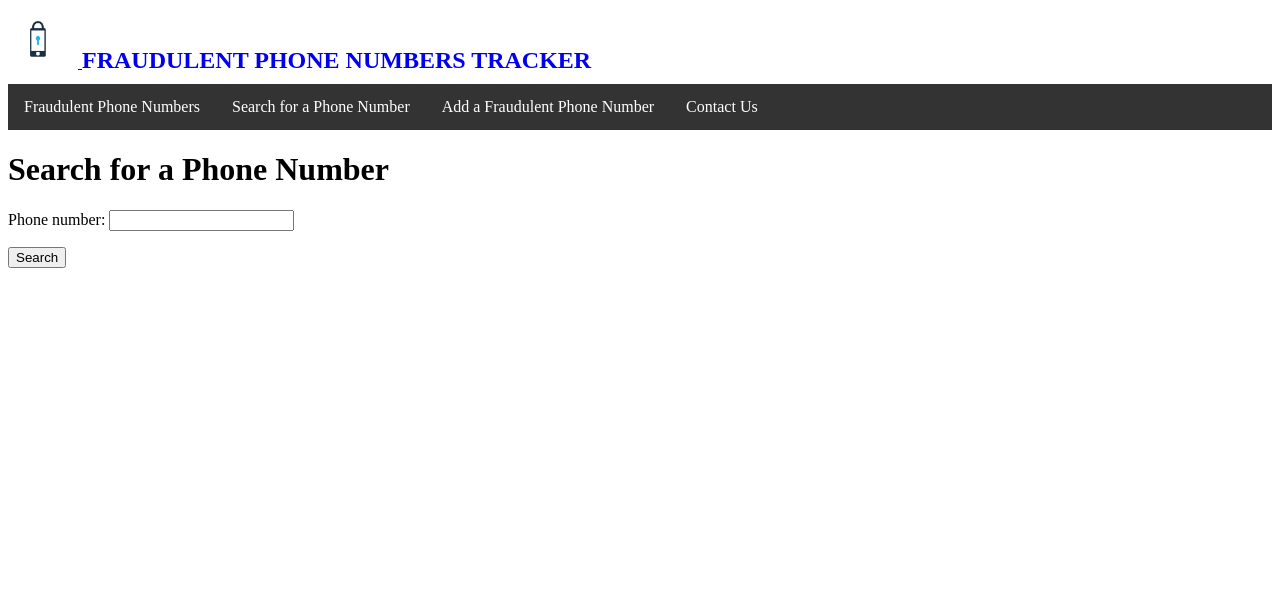
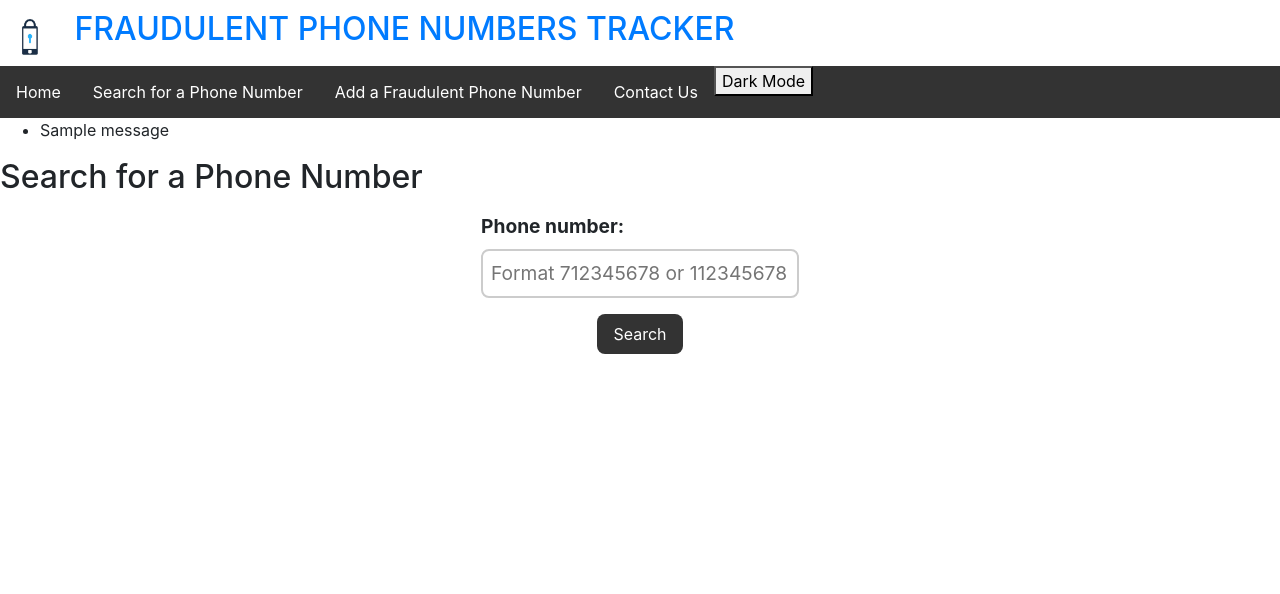
Before and after one commit to limo39/Namba, a Django app: page /search/ in a window 1280 px wide. Shown: the top 594 px of the page. Run offline with Django 4.2, Linux system fonts and the light colour scheme; tables that the repository leaves empty hold one stand-in row (values such as "Sample post"); one stand-in notice (Sample message) is shown; some libraries are stand-ins or nearby versions.

Commit message:
second commit

```diff
--- a/App/forms.py
+++ b/App/forms.py
@@ -2,16 +2,27 @@ from django import forms
 from .models import ReportedPhoneNumber
 
 class PhoneNumberSearchForm(forms.Form):
-    phone_number = forms.CharField(max_length=20)
+    phone_number = forms.IntegerField(max_value=999999999, widget=forms.TextInput(attrs={'placeholder': 'Format 712345678 or 112345678'}))
+
+    def cleaned_phone_number(self):
+        phone_number = self.cleaned_data['phone_number']
+        if not isinstance(phone_number, int):
+            raise forms.ValidationError('Enter a valid phone number')
+        if not ReportedPhoneNumber.objects.filter(phone_number=phone_number).exists():
+            raise forms.ValidationError('Number not found')
+        return phone_number
 
 class AddPhoneNumberForm(forms.Form):
-    phone_number = forms.CharField(max_length=20)
+    phone_number = forms.CharField(min_length=9,max_length=9, widget=forms.TextInput(attrs={'placeholder': 'Format 712345678 or 112345678'}))
 
     def clean_phone_number(self):
         phone_number = self.cleaned_data['phone_number']
+        if not isinstance(phone_number, int):
+            raise forms.ValidationError('Enter a valid phone number')
         if ReportedPhoneNumber.objects.filter(phone_number=phone_number).exists():
             raise forms.ValidationError("This phone number has already been reported.")
         return phone_number
+
 
 class ContactForm(forms.Form):
     name = forms.CharField(label='Your Name', max_length=100)
--- a/App/models.py
+++ b/App/models.py
@@ -9,3 +9,6 @@ class ReportedPhoneNumber(models.Model):
 
     def __str__(self):
         return self.phone_number
+
+class Report(models.Model):
+    reported_phone_number = models.ForeignKey(ReportedPhoneNumber, on_delete=models.CASCADE, related_name='reports')
--- a/App/templates/App/add_fraudulent_phone_numbers.html
+++ b/App/templates/App/add_fraudulent_phone_numbers.html
@@ -1,10 +1,10 @@
 {% extends 'base.html' %}
 
 {% block content %}
-  <h1>Add Fraudulent Phone Number</h1>
-  <form method="post">
+  <h1 class="heading">Add Fraudulent Phone Number</h1>
+  <form class="form" method="post">
     {% csrf_token %}
     {{ form.as_p }}
-    <button type="submit">Add</button>
+    <button class="button" type="submit">Add</button>
   </form>
 {% endblock %}
--- a/App/templates/App/phone_number_search.html
+++ b/App/templates/App/phone_number_search.html
@@ -1,17 +1,17 @@
 {% extends 'base.html' %}
 
 {% block content %}
-    <h1>Search for a Phone Number</h1>
-    <form method="post">
+  <h1 class="heading">Search for a Phone Number</h1>
+  <form class="form" method="post">
     {% csrf_token %}
     {{ form.as_p }}
-        <button type="submit">Search</button>
+    <button class="button" type="submit">Search</button>
   </form>
   {% if queryset %}
-        <h2>Results:</h2>
-        <ul>
+    <h2 class="subheading">Results:</h2>
+    <ul class="results-list", align="center">
       {% for reported_number in queryset %}
-            <li>{{ reported_number.phone_number }}</li>
+        <li>+254{{ reported_number.phone_number }}</li>
       {% empty %}
         <li>No matching phone numbers found.</li>
       {% endfor %}
--- a/App/templates/base.html
+++ b/App/templates/base.html
@@ -5,6 +5,15 @@
     <meta charset="UTF-8">
     <title>{% block title %}Fraudulent Phone Numbers{% endblock %}</title>
     <link rel="stylesheet" href="{% static 'styles/style.css' %}">
+    <!-- Bootstrap CSS -->
+    <link rel="stylesheet" href="https://maxcdn.bootstrapcdn.com/bootstrap/4.0.0/css/bootstrap.min.css">
+    <link rel="stylesheet" href="https://stackpath.bootstrapcdn.com/bootstrap/4.3.1/css/bootstrap.min.css" integrity="sha384-ggOyR0iXCbMQv3Xipma34MD+dH/1fQ784/j6cY/iJTQUOhcWr7x9JvoRxT2MZw1T" crossorigin="anonymous">
+
+    <!-- Bootstrap JS -->
+    <script src="https://code.jquery.com/jquery-3.3.1.slim.min.js" integrity="sha384-q8i/X+965DzO0rT7abK41JStQIAqVgRVzpbzo5smXKp4YfRvH+8abtTE1Pi6jizo" crossorigin="anonymous"></script>
+    <script src="https://cdnjs.cloudflare.com/ajax/libs/popper.js/1.14.7/umd/popper.min.js" integrity="sha384-UO2eT0CpHqdSJQ6hJty5KVphtPhzWj9WO1clHTMGa3JDZwrnQq4sF86dIHNDz0W1" crossorigin="anonymous"></script>
+    <script src="https://stackpath.bootstrapcdn.com/bootstrap/4.3.1/js/bootstrap.min.js" integrity="sha384-JjSmVgyd0p3pXB1rRibZUAYoIIy6OrQ6VrjIEaFf/nJGzIxFDsf4x0xIM+B07jRM" crossorigin="anonymous"></script>
+
 </head>
 <body>
     <header>
@@ -15,13 +24,21 @@
         </a>
         <nav>
             <ul>
-                <li><a href="{% url 'fraudulent_phone_numbers' %}">Fraudulent Phone Numbers</a></li>
+                <li><a href="{% url 'fraudulent_phone_numbers' %}">Home</a></li>
                 <li><a href="{% url 'phone_number_search' %}">Search for a Phone Number</a></li>
                 <li><a href="{% url 'add_phone_number' %}">Add a Fraudulent Phone Number</a></li>
                 <li><a href="{% url 'contact_us' %}">Contact Us</a></li>
+                <li ><button id="dark-mode-btn">Dark Mode</button></li>
             </ul>
         </nav>
     </header>
+    {% if messages %}
+    <ul class="messages">
+        {% for message in messages %}
+        <li>{{ message }}</li>
+        {% endfor %}
+    </ul>
+    {% endif %}
     <main>
         {% block content %}
         {% endblock %}
@@ -30,4 +47,6 @@
         &copy; 2023 Namba One
     </footer>
 </body>
+
+</script>
 </html>
--- a/App/views.py
+++ b/App/views.py
@@ -10,8 +10,18 @@ class FraudulentPhoneNumbersView(TemplateView):
 
     def get_context_data(self, **kwargs):
         context = super().get_context_data(**kwargs)
-        context['reported_phone_numbers'] = ReportedPhoneNumber.objects.all()
+
+        reported_phone_numbers = ReportedPhoneNumber.objects.all()
+
+        for reported_phone_number in reported_phone_numbers:
+            reported_phone_number.report_count = reported_phone_number.reports.count()
+
+
+
+        context['reported_phone_numbers'] = reported_phone_numbers
+
         return context
+
 
 
 class PhoneNumberSearchView(TemplateView):
@@ -26,7 +36,7 @@ class PhoneNumberSearchView(TemplateView):
         form = PhoneNumberSearchForm(request.POST)
         if form.is_valid():
             phone_number = form.cleaned_data['phone_number']
-            queryset = ReportedPhoneNumber.objects.filter(phone_number=phone_number)
+            queryset = ReportedPhoneNumber.objects.filter(phone_number__icontains=phone_number)
             context = {'form': form, 'queryset': queryset}
             return render(request, self.template_name, context)
         else:
--- a/Namba/settings.py
+++ b/Namba/settings.py
@@ -26,7 +26,7 @@ SECRET_KEY = 'django-insecure-r4bf37!^y7^+6b^p0+68046v21d*g%5m+2@)ce^+62#dhb*^zg
 # SECURITY WARNING: don't run with debug turned on in production!
 DEBUG = True
 
-ALLOWED_HOSTS = []
+ALLOWED_HOSTS = [ ]
 
 
 # Application definition
@@ -40,6 +40,7 @@ INSTALLED_APPS = [
     'django.contrib.staticfiles',
 
     'App',
+    'africastalking',
 ]
 
 MIDDLEWARE = [
--- a/static/styles/style.css
+++ b/static/styles/style.css
@@ -29,3 +29,119 @@ footer {
     bottom: 0;
     width: 100%;
 }
+
+/* Style the heading */
+.heading {
+  font-size: 2rem;
+  margin-bottom: 1rem;
+}
+
+/* Style the form */
+.form {
+  display: flex;
+  flex-direction: column;
+  align-items: center;
+  margin-bottom: 1rem;
+}
+
+/* Style the form inputs and labels */
+.form label {
+  display: block;
+  font-size: 1.2rem;
+  margin-bottom: 0.5rem;
+}
+
+.form input[type="text"] {
+  font-size: 1.2rem;
+  padding: 0.5rem;
+  border-radius: 0.5rem;
+  border: 2px solid #ccc;
+}
+
+/* Style the button */
+.button {
+  background-color: #333;
+  color: #fff;
+  padding: 0.5rem 1rem;
+  border-radius: 0.5rem;
+  border: none;
+  cursor: pointer;
+  transition: background-color 0.2s ease-in-out;
+}
+
+.button:hover {
+  background-color: #444;
+}
+
+/* Style the subheading */
+.subheading {
+  font-size: 1.5rem;
+  margin-bottom: 0.5rem;
+}
+
+/* Style the results list */
+.results-list {
+  list-style: none;
+  padding: 0;
+  margin: 0;
+}
+
+.results-list li {
+  font-size: 1.2rem;
+  margin-bottom: 0.5rem;
+}
+
+/* Style the heading */
+.heading {
+  font-size: 2rem;
+  margin-bottom: 1rem;
+}
+
+/* Style the form */
+.form {
+  display: flex;
+  flex-direction: column;
+  align-items: center;
+  margin-bottom: 1rem;
+}
+
+/* Style the form inputs and labels */
+.form label {
+  display: block;
+  font-size: 1.2rem;
+  margin-bottom: 0.5rem;
+}
+
+.form input[type="text"] {
+  font-size: 1.2rem;
+  padding: 0.5rem;
+  border-radius: 0.5rem;
+  border: 2px solid #ccc;
+}
+
+/* Style the button */
+.button {
+  background-color: #333;
+  color: #fff;
+  padding: 0.5rem 1rem;
+  border-radius: 0.5rem;
+  border: none;
+  cursor: pointer;
+  transition: background-color 0.2s ease-in-out;
+}
+
+.button:hover {
+  background-color: #444;
+}
+
+/* Custom styles for the contact form */
+.contact-form {
+  max-width: 500px;
+  margin: 0 auto;
+}
+label {
+  font-weight: bold;
+}
+textarea {
+  resize: vertical;
+}
```
Also changed, not shown: App/templates/App/contact_us.html (+6 -59 lines), App/templates/App/fraudulent_phone_numbers.html (+10 -8 lines), db.sqlite3. Lines whose indentation alone changed are shown as unchanged.
